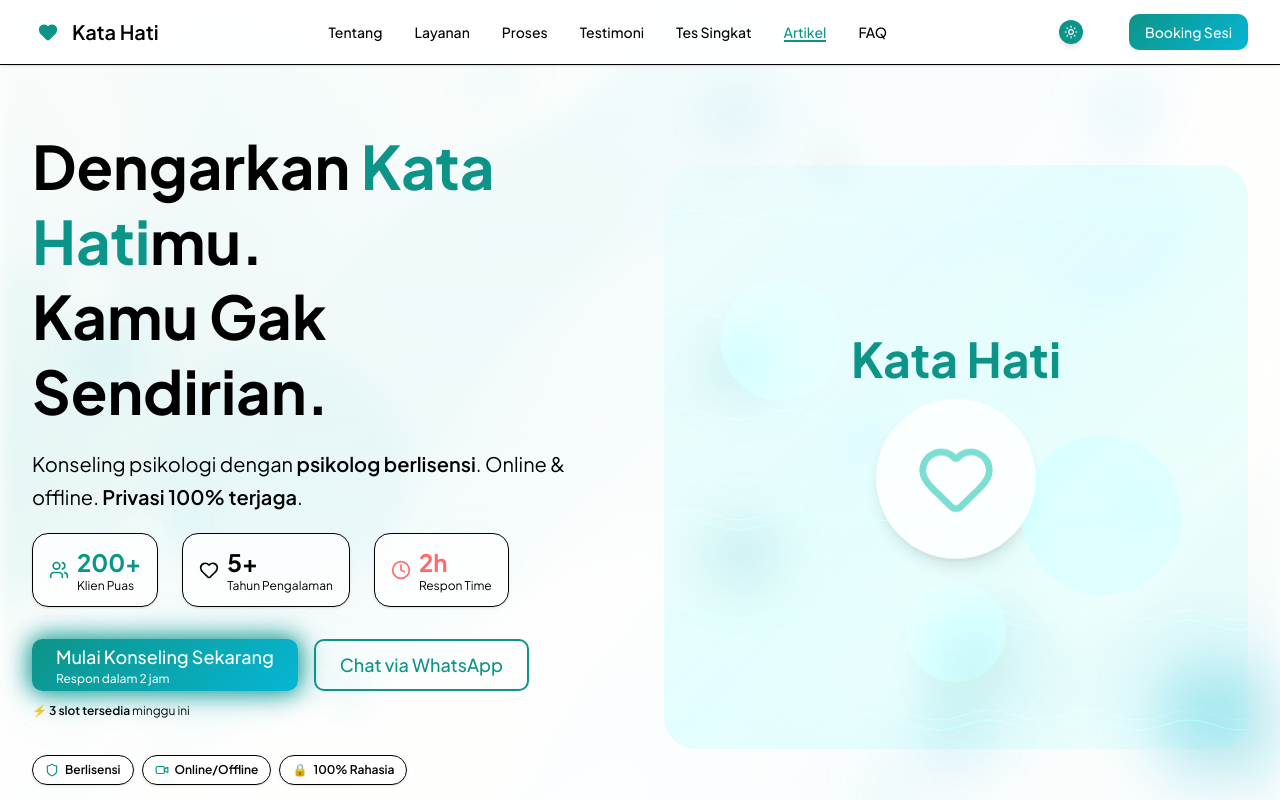
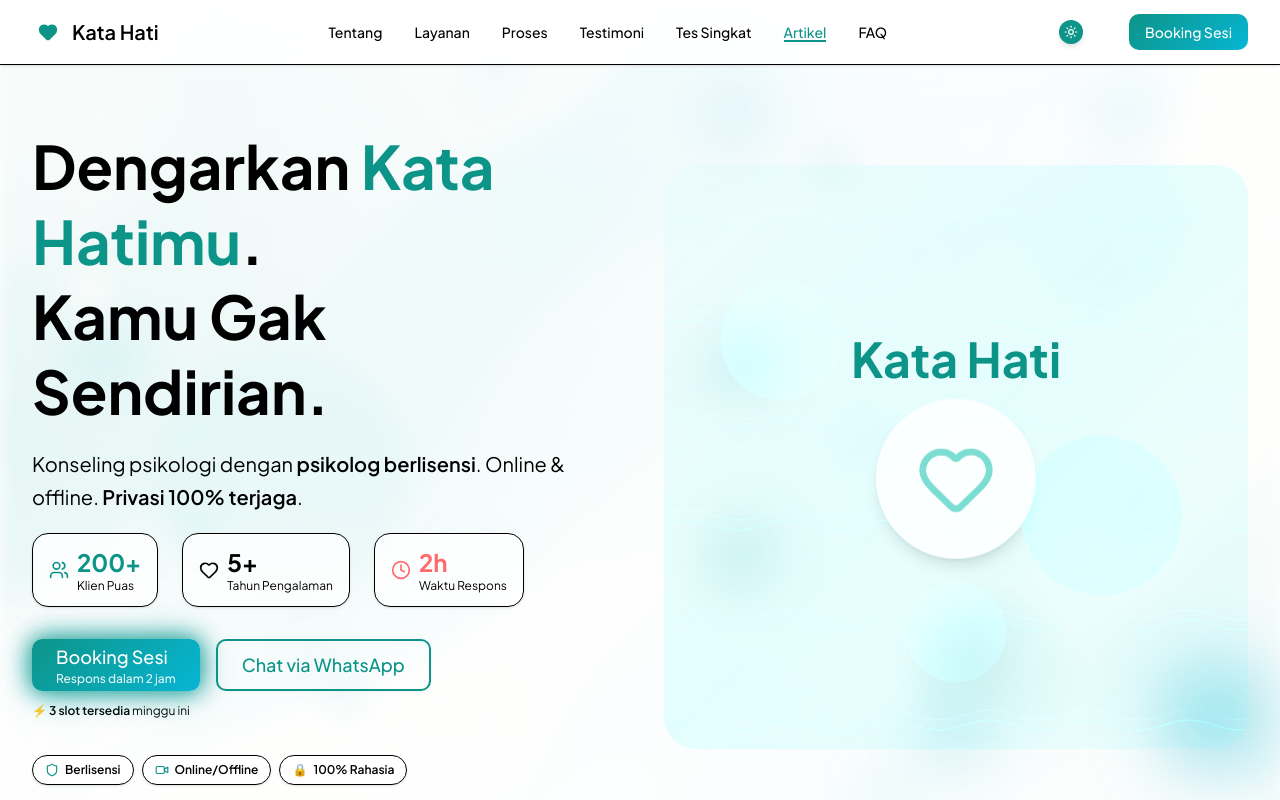
Before and after one commit to iamgading/katahati.id, a Next.js app: page / in a window 1280 px wide. Shown: the top 800 px of the page. Built offline with nearby package versions, Linux system fonts and the light colour scheme.

Commit message:
Beberapa perbaikan

```diff
--- a/src/app/page.tsx
+++ b/src/app/page.tsx
@@ -65,8 +65,8 @@ export default function Home() {
                   target="_blank"
                 >
                   <div className="flex flex-col items-center">
-                    <span className="text-lg sm:text-xl font-bold">Booking Sesi Sekarang</span>
-                    <span className="text-xs sm:text-sm opacity-90 font-normal">Respon dalam 2 jam</span>
+                    <span className="text-lg sm:text-xl font-bold">Booking Sesi</span>
+                    <span className="text-xs sm:text-sm opacity-90 font-normal">Respons dalam 2 jam</span>
                   </div>
                 </Link>
               </Button>
--- a/src/components/Footer.tsx
+++ b/src/components/Footer.tsx
@@ -131,6 +131,24 @@ export default function Footer() {
           </div>
         </div>
 
+        {/* Disclaimer Etika */}
+        <div className="mt-8 sm:mt-10 pt-6 sm:pt-8 border-t border-white/20">
+          <div className="bg-white/10 backdrop-blur-sm rounded-lg p-4 sm:p-5 border border-white/20">
+            <div className="flex items-start gap-3">
+              <div className="flex-shrink-0 w-8 h-8 rounded-full bg-red-500/20 flex items-center justify-center">
+                <span className="text-lg">⚠️</span>
+              </div>
+              <div className="flex-1">
+                <h4 className="font-semibold text-sm sm:text-base mb-1.5 text-white">Disclaimer Penting</h4>
+                <p className="text-xs sm:text-sm text-white/80 leading-relaxed">
+                  Kata Hati tidak menangani kondisi gawat darurat. Jika kamu merasa dalam bahaya atau ingin menyakiti diri,
+                  segera hubungi layanan darurat terdekat atau <strong className="text-white">Hotline 119</strong> (Kementerian Kesehatan RI).
+                </p>
+              </div>
+            </div>
+          </div>
+        </div>
+
         {/* Bottom Bar */}
         <div className="pt-6 sm:pt-8 border-t border-white/20">
           <div className="flex flex-col sm:flex-row justify-between items-center gap-3 sm:gap-4 text-center sm:text-left">
--- a/src/components/HeroSection.tsx
+++ b/src/components/HeroSection.tsx
@@ -41,7 +41,7 @@ export default function HeroSection() {
               {/* Main Headline */}
               <h1 className="text-3xl sm:text-4xl md:text-5xl lg:text-6xl font-bold text-foreground leading-tight text-balance px-2 sm:px-0 animate-fade-in-up">
                 Dengarkan{" "}
-                <span className="text-primary">Kata Hati</span>mu.{" "}
+                <span className="text-primary">Kata Hatimu</span>.{" "}
                 <br className="hidden sm:block" />
                 Kamu Gak Sendirian.
               </h1>
@@ -79,7 +79,7 @@ export default function HeroSection() {
                     <p className="text-2xl font-bold text-accent">
                       2h
                     </p>
-                    <p className="text-xs text-muted-foreground">Respon Time</p>
+                    <p className="text-xs text-muted-foreground">Waktu Respons</p>
                   </div>
                 </div>
               </div>
@@ -95,8 +95,8 @@ export default function HeroSection() {
                 >
                   <Link href="#booking">
                     <div className="flex flex-col items-center sm:items-start">
-                      <span>Mulai Konseling Sekarang</span>
-                      <span className="text-xs opacity-90">Respon dalam 2 jam</span>
+                      <span>Booking Sesi</span>
+                      <span className="text-xs opacity-90">Respons dalam 2 jam</span>
                     </div>
                   </Link>
                 </Button>
--- a/src/components/ProcessSection.tsx
+++ b/src/components/ProcessSection.tsx
@@ -128,7 +128,7 @@ export default function ProcessSection() {
           >
             <Link href="#booking">
               <div className="flex flex-col items-center">
-                <span className="text-base sm:text-lg font-bold">Booking Sekarang</span>
+                <span className="text-base sm:text-lg font-bold">Booking Sesi</span>
                 <span className="text-xs opacity-90">Respons dalam 2 jam</span>
               </div>
             </Link>
```
